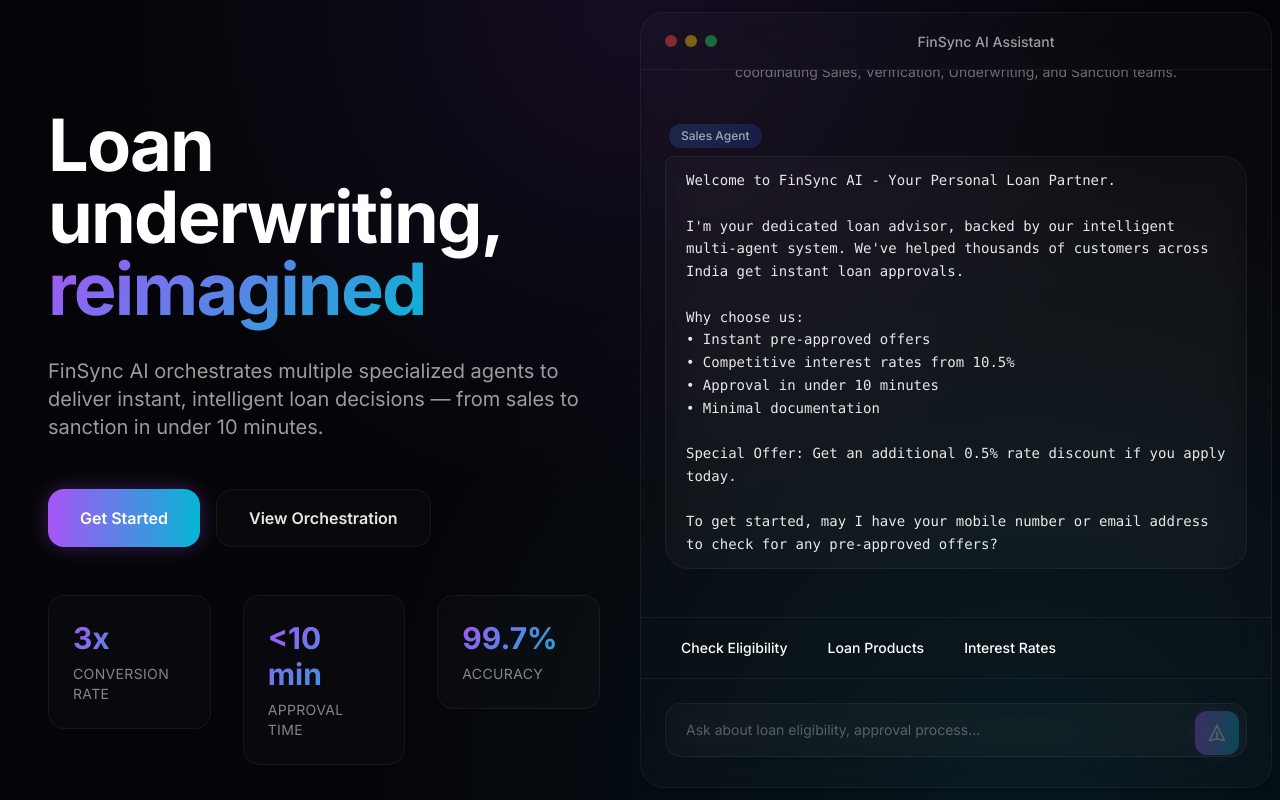
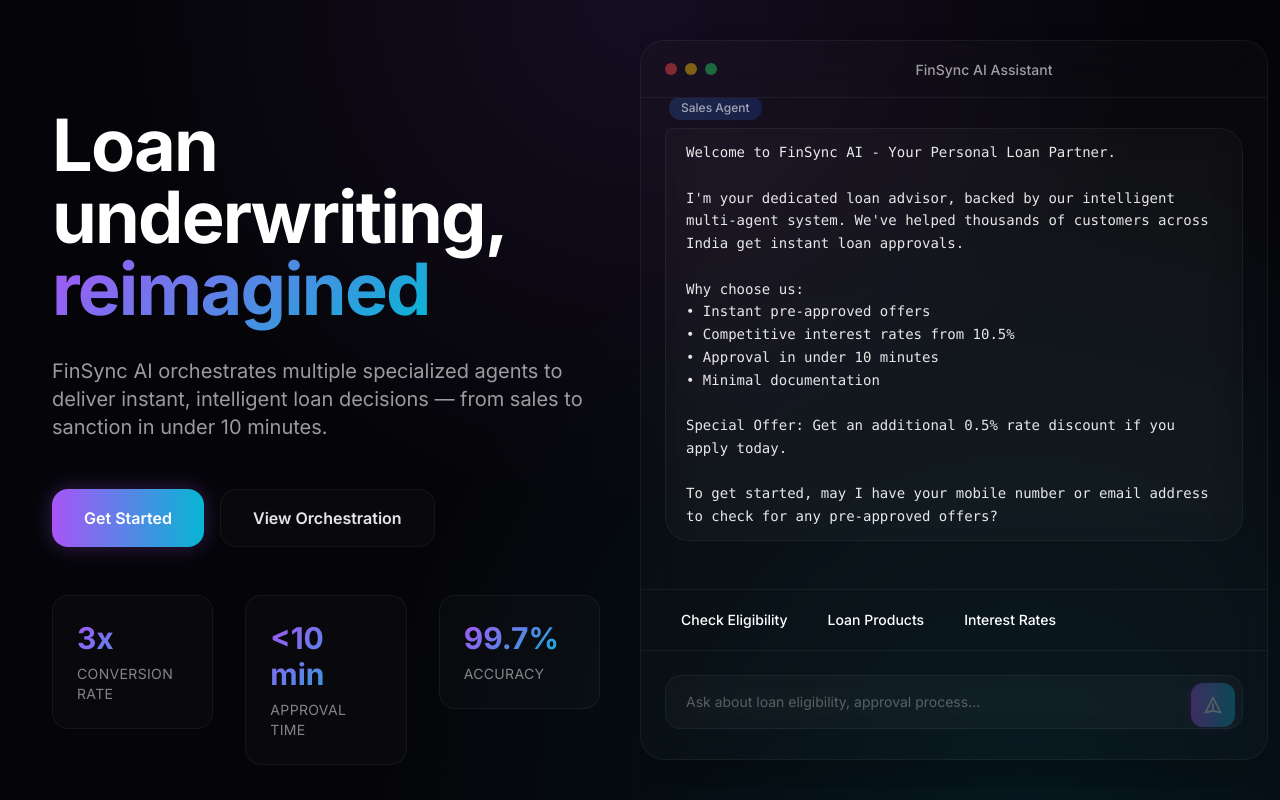
Before and after one commit to ArshCipher/FinSyncAI, a React (Vite) app: page / in a window 1280 px wide. Built offline with nearby package versions, Linux system fonts and the light colour scheme.

Commit message:
Balance spacing for 2560x1600: revert chat to 90vh maxHeight, adjust grid padding to 8-12px, keep chat scroll fix

```diff
--- a/src/App.tsx
+++ b/src/App.tsx
@@ -1133,7 +1133,7 @@
 
   return (
     <div className="fixed inset-0 bg-dark bg-gradient-premium">
-      <div className="absolute inset-0 grid grid-cols-1 xl:grid-cols-2 p-1 sm:p-2 lg:p-2 xl:p-2 2xl:p-1">
+      <div className="absolute inset-0 grid grid-cols-1 xl:grid-cols-2 p-2 sm:p-3 lg:p-3 xl:p-3 2xl:p-2">
         {/* Left: Hero Section */}
         <div className="hidden xl:flex overflow-hidden">
           <Hero />
--- a/src/components/ChatWindow.tsx
+++ b/src/components/ChatWindow.tsx
@@ -65,7 +65,7 @@
   return (
     <div className="w-full h-full flex items-center justify-center">
       {/* Chat card with glassmorphism */}
-      <div className="glass rounded-2xl sm:rounded-3xl w-full max-w-2xl flex flex-col shadow-2xl" style={{ height: '100%', maxHeight: 'min(98vh, calc(100% - 0.5rem))' }}>
+      <div className="glass rounded-2xl sm:rounded-3xl w-full max-w-2xl flex flex-col shadow-2xl" style={{ height: '100%', maxHeight: 'min(90vh, calc(100% - 2rem))' }}>
         {/* macOS-style window controls */}
         <div className="flex items-center gap-2 px-6 py-4 border-b border-white/5">
           <div className="flex gap-2">
--- a/src/components/Hero.tsx
+++ b/src/components/Hero.tsx
@@ -3,7 +3,7 @@
 const Hero: React.FC = () => {
 
   return (
-    <div className="flex flex-col justify-center h-full px-4 sm:px-6 lg:px-8 xl:px-10 max-w-4xl overflow-y-auto scrollbar-premium py-2">
+    <div className="flex flex-col justify-center h-full px-4 sm:px-6 lg:px-8 xl:px-10 max-w-4xl overflow-y-auto scrollbar-premium py-3">
       {/* Badge */}
       <div className="inline-flex mb-8 animate-fade-in-up">
         <div className="glass px-4 py-2 rounded-full">
```
